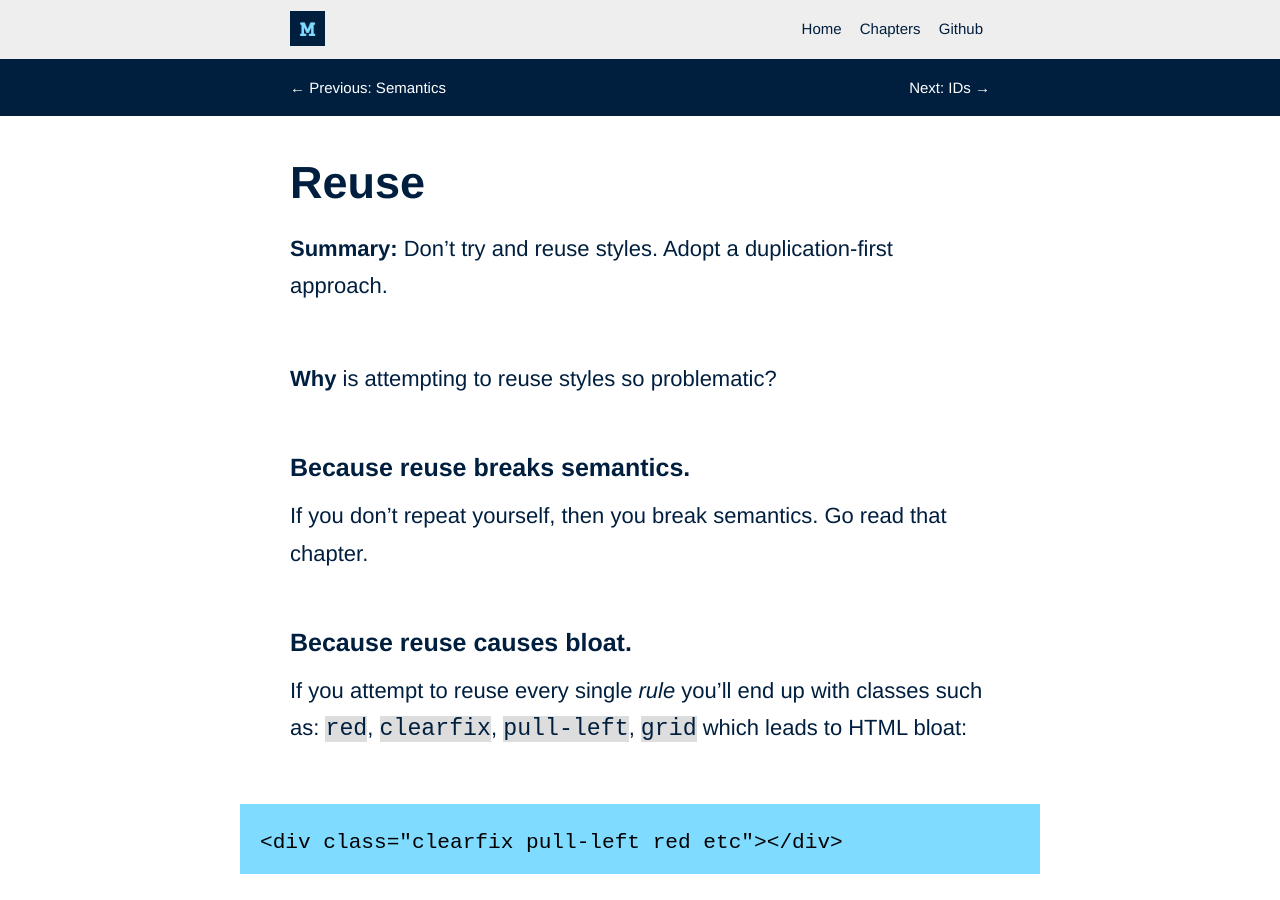
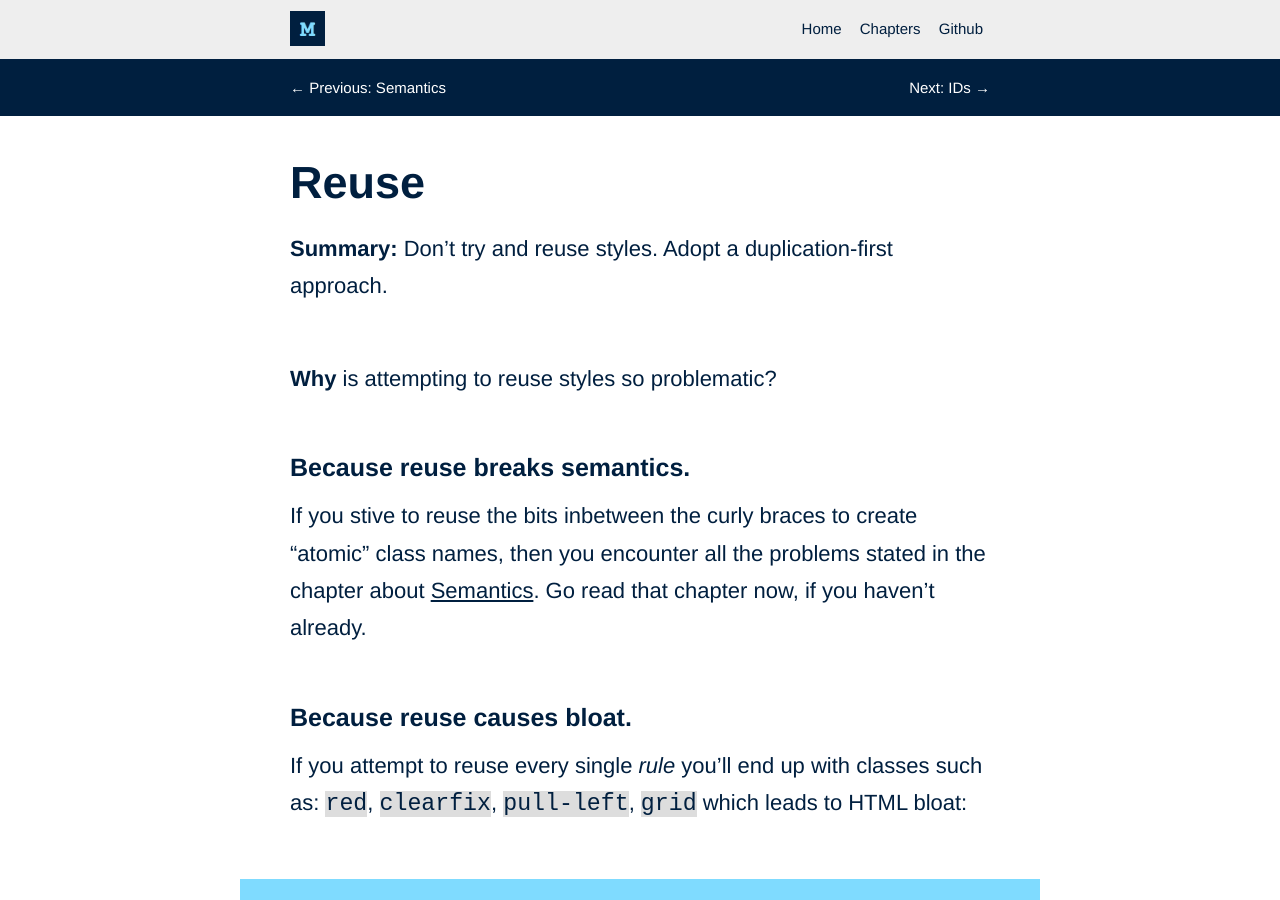
Before and after one commit to adamsilver/maintainablecss.com-jekyll, a Jekyll site: the page built from _chapters/03-reuse.md, in a window 1280 px wide and 900 px high. Built offline with Jekyll 4.4.1, drawn with Linux system fonts in a browser that asks for light colours.

Commit message:
Better reuse note

```diff
--- a/_chapters/03-reuse.md
+++ b/_chapters/03-reuse.md
@@ -12,7 +12,7 @@ description: Learn why avoding reuse and embracing repetition makes CSS maintena
 
 ## Because reuse breaks semantics.
 
-If you don't repeat yourself, then you break semantics. Go read that chapter.
+If you stive to reuse the bits inbetween the curly braces to create "atomic" class names, then you encounter all the problems stated in the chapter about [Semantics](/chapters/semantics/). Go read that chapter now, if you haven't already.
 
 ## Because reuse causes bloat.
 
```
